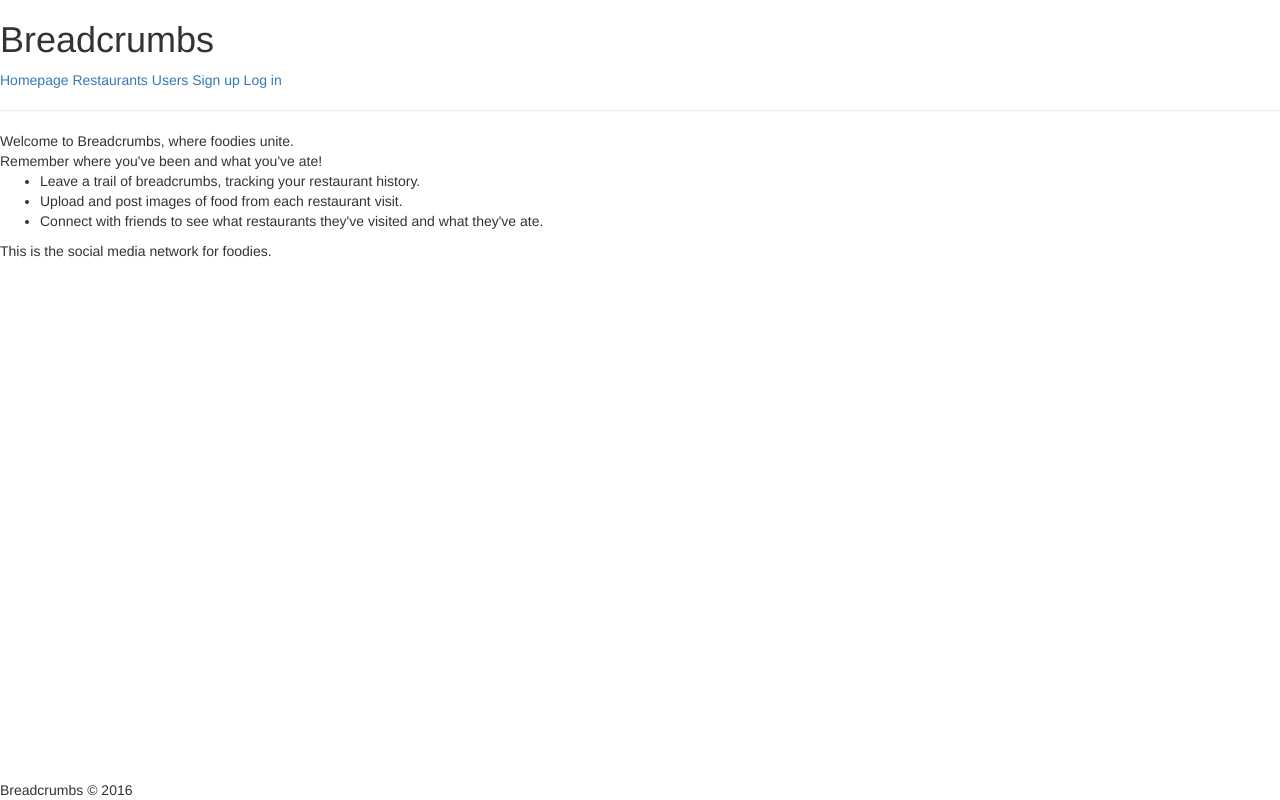
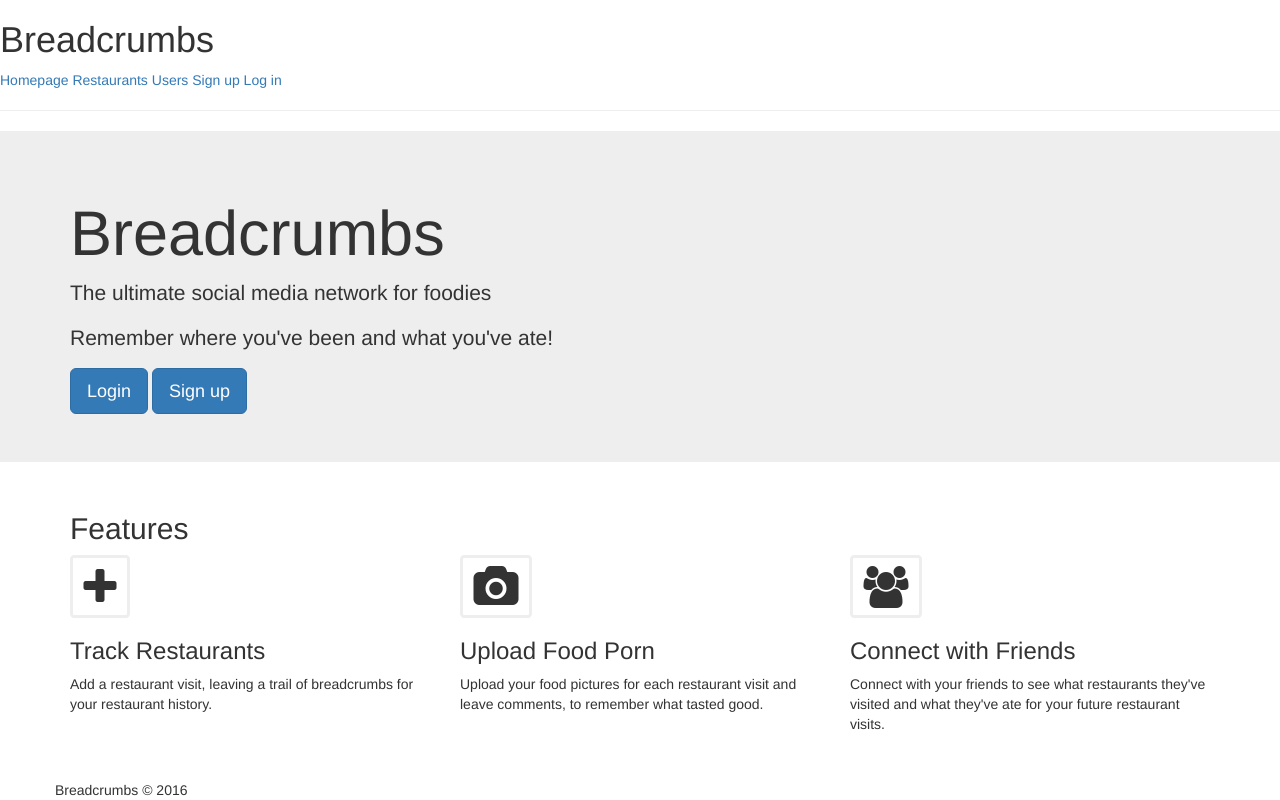
Before and after one commit to itsahsiao/breadcrumbs, a Flask app: page / in a window 1280 px wide. Run offline with Flask 2, Linux system fonts and the light colour scheme; some libraries are stand-ins or nearby versions.

Commit message:
Stylized landing page

```diff
--- a/templates/base.html
+++ b/templates/base.html
@@ -12,6 +12,9 @@
 
   <!-- Custom styles -->
   <link href="static/css/styles.css" rel="stylesheet">
+
+  <!-- Font Awesome icons -->
+  <link href="https://maxcdn.bootstrapcdn.com/font-awesome/4.6.3/css/font-awesome.min.css" rel="stylesheet" >
 
   <!-- HTML5 shim and Respond.js for IE8 support of HTML5 elements and media queries -->
   <!-- WARNING: Respond.js doesn't work if you view the page via file:// -->
--- a/templates/homepage.html
+++ b/templates/homepage.html
@@ -5,20 +5,35 @@
 {% block head %}{% endblock %}
 
 {% block content %}
-  <div>
-    Welcome to Breadcrumbs, where foodies unite.
+  <div class="jumbotron">
+    <div class="container">
+      <h1>Breadcrumbs</h1>
+      <p>The ultimate social media network for foodies</p>
+      <p>Remember where you've been and what you've ate!</p>
+      <a class="btn btn-primary btn-lg" href="#" role="button">Login</a>
+      <a class="btn btn-primary btn-lg" href="#" role="button">Sign up</a>
+    </div>
   </div>
 
-  <div>
-    Remember where you've been and what you've ate!
-
-    <ul>
-      <li>Leave a trail of breadcrumbs, tracking your restaurant history.</li>
-      <li>Upload and post images of food from each restaurant visit.</li>
-      <li>Connect with friends to see what restaurants they've visited and what they've ate.</li>
-    </ul>
-
-    This is the social media network for foodies.
+  <div class="container">
+    <h2>Features</h2>
+    <div class="row">
+      <div class="col-xs-12 col-md-4">
+        <i class="fa fa-plus fa-3x fa-border" aria-hidden="true"></i>
+        <h3>Track Restaurants</h3>
+        <p>Add a restaurant visit, leaving a trail of breadcrumbs for your restaurant history.</p>
+      </div>
+      <div class="col-xs-12 col-md-4">
+        <i class="fa fa-camera fa-3x fa-border" aria-hidden="true"></i>
+        <h3>Upload Food Porn</h3>
+        <p>Upload your food pictures for each restaurant visit and leave comments, to remember what tasted good.</p>
+      </div>
+      <div class="col-xs-12 col-md-4">
+        <i class="fa fa-users fa-3x fa-border" aria-hidden="true"></i>
+        <h3>Connect with Friends</h3>
+        <p>Connect with your friends to see what restaurants they've visited and what they've ate for your future restaurant visits.</p>
+      </div>
+    <div>
   </div>
 
 {% endblock %}
```
